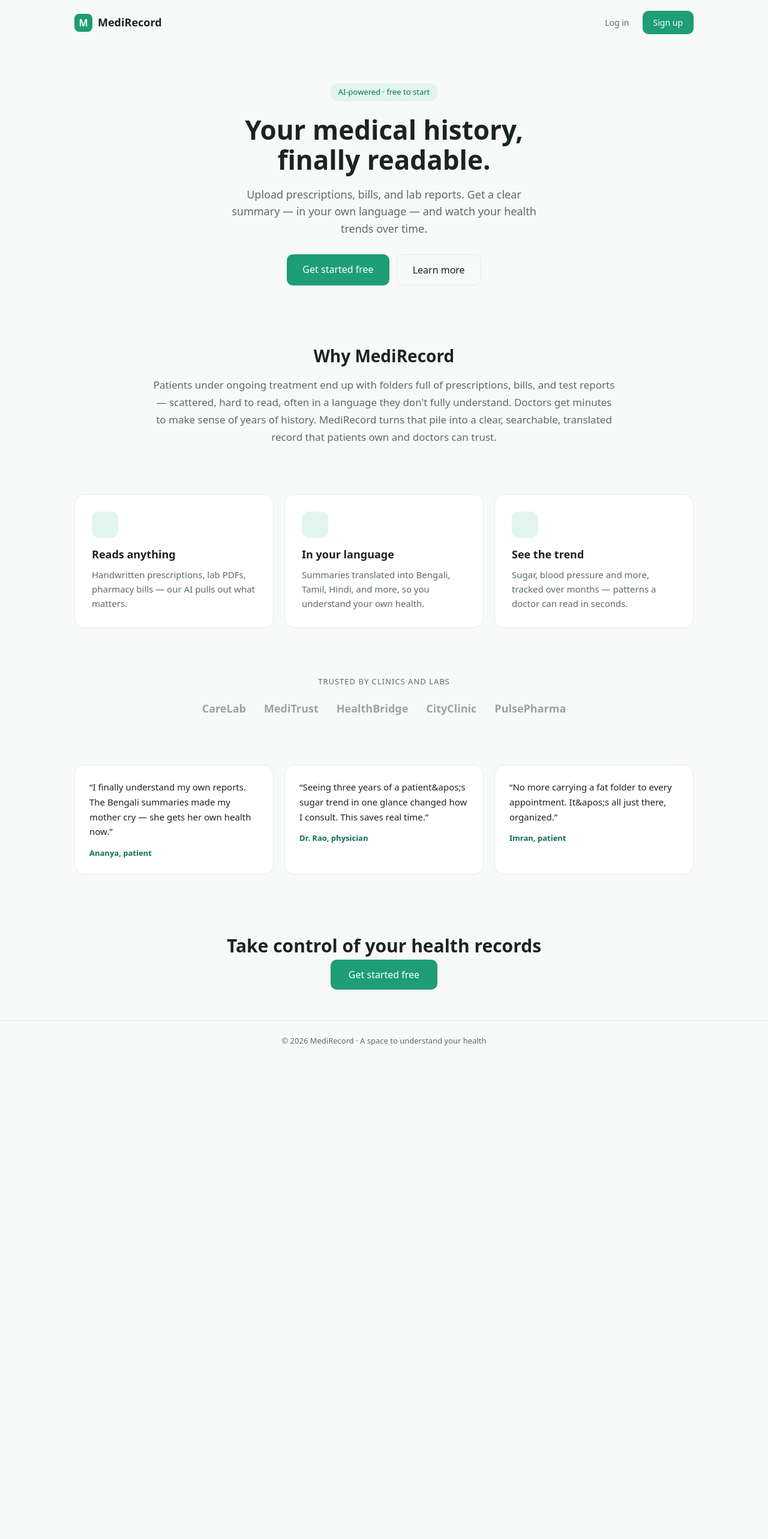
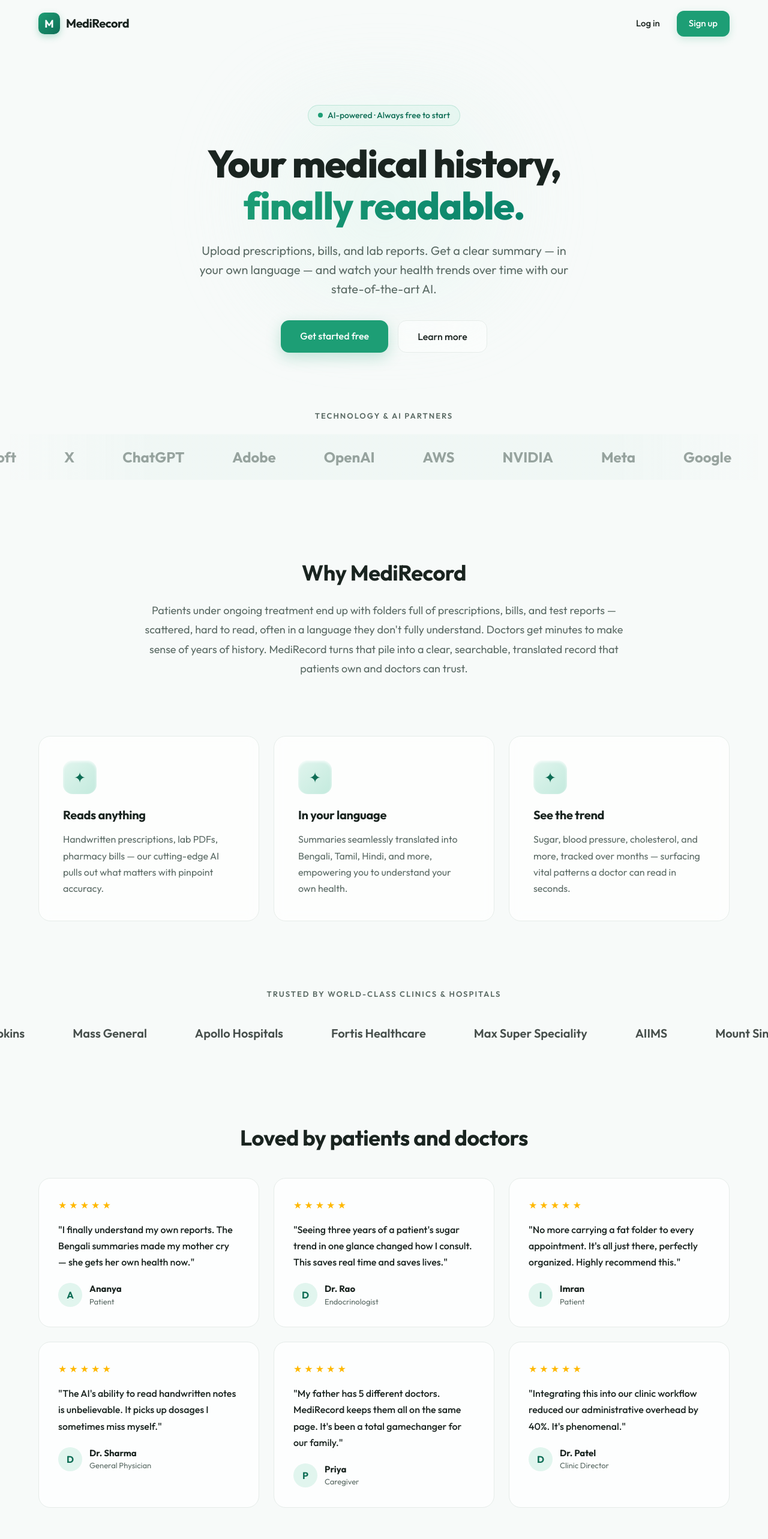
Before and after one commit to wasimat404/medirecord, a Next.js app: page / in a window 1280 px wide. Shown: the top 2566 px of the page at 60% size. Before the commit the page ends 1769 px from the top, so only its background shows below. Built offline with nearby package versions, Linux system fonts and the light colour scheme.

Commit message:
fixed landing page

```diff
--- a/src/app/globals.css
+++ b/src/app/globals.css
@@ -62,3 +62,27 @@ body {
 .field:focus { border-color: var(--teal); }
 
 .label { font-size: 13px; color: var(--ink-soft); display: block; margin-bottom: 5px; }
+
+@keyframes marquee {
+  0% { transform: translateX(0); }
+  100% { transform: translateX(-50%); }
+}
+
+.marquee-container {
+  overflow: hidden;
+  white-space: nowrap;
+  width: 100%;
+  position: relative;
+  display: flex;
+}
+
+.marquee-content {
+  display: flex;
+  align-items: center;
+  width: max-content;
+  animation: marquee 20s linear infinite;
+}
+
+.marquee-container:hover .marquee-content {
+  animation-play-state: paused;
+}
--- a/src/app/page.tsx
+++ b/src/app/page.tsx
@@ -2,92 +2,135 @@ import Link from "next/link";
 
 export default function Landing() {
   return (
-    <main style={{ fontFamily: "ui-sans-serif, system-ui, sans-serif", color: "var(--ink)" }}>
+    <main style={{ fontFamily: "var(--font-outfit), ui-sans-serif, system-ui, sans-serif", color: "var(--ink)", overflowX: "hidden" }}>
       {/* Nav */}
-      <nav style={{ display: "flex", justifyContent: "space-between", alignItems: "center", maxWidth: 1080, margin: "0 auto", padding: "18px 24px" }}>
-        <div style={{ display: "flex", alignItems: "center", gap: 9 }}>
-          <span style={{ width: 30, height: 30, borderRadius: 8, background: "var(--teal)", display: "flex", alignItems: "center", justifyContent: "center", color: "#fff", fontWeight: 700 }}>M</span>
-          <span style={{ fontWeight: 600, fontSize: 18 }}>MediRecord</span>
+      <nav style={{ display: "flex", justifyContent: "space-between", alignItems: "center", maxWidth: 1200, margin: "0 auto", padding: "18px 24px", position: "relative", zIndex: 10 }}>
+        <div style={{ display: "flex", alignItems: "center", gap: 10 }}>
+          <div style={{ width: 36, height: 36, borderRadius: 10, background: "linear-gradient(135deg, var(--teal), var(--teal-dark))", display: "flex", alignItems: "center", justifyContent: "center", color: "#fff", fontWeight: 700, fontSize: 18, boxShadow: "0 4px 12px rgba(29, 158, 117, 0.3)" }}>M</div>
+          <span style={{ fontWeight: 700, fontSize: 20, letterSpacing: "-0.5px" }}>MediRecord</span>
         </div>
-        <div style={{ display: "flex", gap: 10, alignItems: "center" }}>
-          <Link href="/login" style={{ color: "var(--ink-soft)", textDecoration: "none", fontSize: 14, padding: "8px 12px" }}>Log in</Link>
-          <Link href="/signup" className="btn" style={{ textDecoration: "none", padding: "9px 18px", fontSize: 14 }}>Sign up</Link>
+        <div style={{ display: "flex", gap: 16, alignItems: "center" }}>
+          <Link href="/login" style={{ color: "var(--ink)", fontWeight: 500, textDecoration: "none", fontSize: 15, padding: "8px 12px", transition: "color 0.2s" }}>Log in</Link>
+          <Link href="/signup" className="btn" style={{ textDecoration: "none", padding: "10px 20px", fontSize: 15, borderRadius: 12, boxShadow: "0 4px 14px rgba(29, 158, 117, 0.2)" }}>Sign up</Link>
         </div>
       </nav>
 
       {/* Hero */}
-      <section className="fade-up" style={{ textAlign: "center", maxWidth: 760, margin: "0 auto", padding: "4rem 24px 3rem" }}>
-        <div style={{ display: "inline-flex", alignItems: "center", gap: 6, background: "var(--teal-tint)", color: "var(--teal-dark)", padding: "5px 14px", borderRadius: 999, fontSize: 13, marginBottom: 22 }}>
-          AI-powered · free to start
+      <section className="fade-up" style={{ textAlign: "center", maxWidth: 860, margin: "0 auto", padding: "6rem 24px 4rem", position: "relative" }}>
+        <div style={{ position: "absolute", top: "10%", left: "50%", transform: "translateX(-50%)", width: "80%", height: "400px", background: "radial-gradient(circle, var(--teal-tint) 0%, transparent 70%)", zIndex: -1, opacity: 0.6, filter: "blur(60px)" }} />
+        <div style={{ display: "inline-flex", alignItems: "center", gap: 8, background: "rgba(225, 245, 238, 0.7)", border: "1px solid rgba(29, 158, 117, 0.2)", backdropFilter: "blur(10px)", color: "var(--teal-dark)", padding: "6px 16px", borderRadius: 999, fontSize: 14, fontWeight: 500, marginBottom: 28 }}>
+          <span style={{ display: "inline-block", width: 8, height: 8, borderRadius: "50%", background: "var(--teal)" }}></span>
+          AI-powered · Always free to start
         </div>
-        <h1 style={{ fontSize: 44, fontWeight: 600, lineHeight: 1.15, margin: "0 0 18px" }}>
-          Your medical history,<br />finally readable.
+        <h1 style={{ fontSize: "clamp(40px, 6vw, 64px)", fontWeight: 800, lineHeight: 1.1, margin: "0 0 24px", letterSpacing: "-1.5px" }}>
+          Your medical history,<br />
+          <span style={{ background: "linear-gradient(135deg, var(--teal), #0A826B)", WebkitBackgroundClip: "text", WebkitTextFillColor: "transparent" }}>finally readable.</span>
         </h1>
-        <p style={{ fontSize: 18, color: "var(--ink-soft)", lineHeight: 1.6, maxWidth: 540, margin: "0 auto 28px" }}>
-          Upload prescriptions, bills, and lab reports. Get a clear summary — in your own language — and watch your health trends over time.
+        <p style={{ fontSize: "clamp(16px, 2vw, 20px)", color: "var(--ink-soft)", lineHeight: 1.6, maxWidth: 640, margin: "0 auto 36px" }}>
+          Upload prescriptions, bills, and lab reports. Get a clear summary — in your own language — and watch your health trends over time with our state-of-the-art AI.
         </p>
-        <div style={{ display: "flex", gap: 12, justifyContent: "center", flexWrap: "wrap" }}>
-          <Link href="/signup" className="btn" style={{ textDecoration: "none", fontSize: 16, padding: "13px 26px" }}>Get started free</Link>
-          <a href="#about" style={{ textDecoration: "none", color: "var(--ink)", border: "1px solid var(--line)", borderRadius: 10, padding: "13px 26px", fontSize: 16 }}>Learn more</a>
+        <div style={{ display: "flex", gap: 16, justifyContent: "center", flexWrap: "wrap" }}>
+          <Link href="/signup" className="btn" style={{ textDecoration: "none", fontSize: 16, padding: "14px 32px", borderRadius: 14, boxShadow: "0 8px 24px rgba(29, 158, 117, 0.25)" }}>Get started free</Link>
+          <a href="#about" style={{ textDecoration: "none", color: "var(--ink)", background: "rgba(255, 255, 255, 0.5)", backdropFilter: "blur(10px)", border: "1px solid var(--line)", borderRadius: 14, padding: "14px 32px", fontSize: 16, fontWeight: 500, transition: "background 0.2s" }} onMouseOver={(e) => e.currentTarget.style.background = "var(--surface)"} onMouseOut={(e) => e.currentTarget.style.background = "rgba(255, 255, 255, 0.5)"}>Learn more</a>
+        </div>
+      </section>
+
+      {/* Partners Marquee */}
+      <section style={{ margin: "2rem 0 4rem", overflow: "hidden" }}>
+        <p style={{ textAlign: "center", fontSize: 13, color: "var(--ink-soft)", textTransform: "uppercase", letterSpacing: 2, fontWeight: 600, marginBottom: 20 }}>Technology & AI Partners</p>
+        <div className="marquee-container" style={{ padding: "20px 0", background: "linear-gradient(to right, transparent, rgba(29, 158, 117, 0.03) 20%, rgba(29, 158, 117, 0.03) 80%, transparent)" }}>
+          <div className="marquee-content" style={{ animationDuration: "30s" }}>
+            {["Google", "Microsoft", "X", "ChatGPT", "Adobe", "OpenAI", "AWS", "NVIDIA", "Meta", "Google", "Microsoft", "X", "ChatGPT", "Adobe", "OpenAI", "AWS", "NVIDIA", "Meta"].map((partner, i) => (
+              <span key={`${partner}-${i}`} style={{ fontSize: 24, fontWeight: 700, color: "var(--ink-soft)", opacity: 0.6, margin: "0 40px" }}>{partner}</span>
+            ))}
+          </div>
         </div>
       </section>
 
       {/* About */}
-      <section id="about" style={{ maxWidth: 820, margin: "0 auto", padding: "3rem 24px", textAlign: "center" }}>
-        <h2 style={{ fontSize: 28, fontWeight: 600, marginBottom: 14 }}>Why MediRecord</h2>
-        <p style={{ fontSize: 17, color: "var(--ink-soft)", lineHeight: 1.7 }}>
+      <section id="about" style={{ maxWidth: 880, margin: "0 auto", padding: "4rem 24px", textAlign: "center" }}>
+        <h2 style={{ fontSize: "clamp(28px, 4vw, 36px)", fontWeight: 700, marginBottom: 20, letterSpacing: "-0.5px" }}>Why MediRecord</h2>
+        <p style={{ fontSize: 18, color: "var(--ink-soft)", lineHeight: 1.8 }}>
           Patients under ongoing treatment end up with folders full of prescriptions, bills, and test reports — scattered, hard to read, often in a language they don&apos;t fully understand. Doctors get minutes to make sense of years of history. MediRecord turns that pile into a clear, searchable, translated record that patients own and doctors can trust.
         </p>
       </section>
 
       {/* Features */}
-      <section style={{ maxWidth: 1080, margin: "0 auto", padding: "2rem 24px 3rem", display: "grid", gridTemplateColumns: "repeat(auto-fit, minmax(240px, 1fr))", gap: 18 }}>
+      <section style={{ maxWidth: 1200, margin: "0 auto", padding: "2rem 24px 5rem", display: "grid", gridTemplateColumns: "repeat(auto-fit, minmax(300px, 1fr))", gap: 24 }}>
         {[
-          { t: "Reads anything", d: "Handwritten prescriptions, lab PDFs, pharmacy bills — our AI pulls out what matters." },
-          { t: "In your language", d: "Summaries translated into Bengali, Tamil, Hindi, and more, so you understand your own health." },
-          { t: "See the trend", d: "Sugar, blood pressure and more, tracked over months — patterns a doctor can read in seconds." },
+          { t: "Reads anything", d: "Handwritten prescriptions, lab PDFs, pharmacy bills — our cutting-edge AI pulls out what matters with pinpoint accuracy." },
+          { t: "In your language", d: "Summaries seamlessly translated into Bengali, Tamil, Hindi, and more, empowering you to understand your own health." },
+          { t: "See the trend", d: "Sugar, blood pressure, cholesterol, and more, tracked over months — surfacing vital patterns a doctor can read in seconds." },
         ].map((f) => (
-          <div key={f.t} className="card card-hover" style={{ padding: "1.75rem" }}>
-            <div style={{ width: 44, height: 44, borderRadius: 12, background: "var(--teal-tint)", marginBottom: 14 }} />
-            <h3 style={{ fontSize: 18, fontWeight: 600, marginBottom: 8 }}>{f.t}</h3>
-            <p style={{ color: "var(--ink-soft)", lineHeight: 1.6, fontSize: 15 }}>{f.d}</p>
+          <div key={f.t} className="card card-hover" style={{ padding: "2.5rem", borderRadius: 20, background: "rgba(255, 255, 255, 0.7)", backdropFilter: "blur(10px)" }}>
+            <div style={{ width: 56, height: 56, borderRadius: 16, background: "linear-gradient(135deg, var(--teal-tint), #c3eadd)", marginBottom: 20, display: "flex", alignItems: "center", justifyContent: "center", boxShadow: "inset 0 2px 4px rgba(255,255,255,0.8)" }}>
+              <span style={{ color: "var(--teal-dark)", fontSize: 24 }}>✦</span>
+            </div>
+            <h3 style={{ fontSize: 20, fontWeight: 700, marginBottom: 12, letterSpacing: "-0.3px" }}>{f.t}</h3>
+            <p style={{ color: "var(--ink-soft)", lineHeight: 1.7, fontSize: 16 }}>{f.d}</p>
           </div>
         ))}
       </section>
 
-      {/* Partners (mock) */}
-      <section style={{ maxWidth: 1080, margin: "0 auto", padding: "2rem 24px", textAlign: "center" }}>
-        <p style={{ fontSize: 13, color: "var(--ink-soft)", textTransform: "uppercase", letterSpacing: 1, marginBottom: 22 }}>Trusted by clinics and labs</p>
-        <div style={{ display: "flex", gap: 30, justifyContent: "center", flexWrap: "wrap", opacity: 0.6 }}>
-          {["CareLab", "MediTrust", "HealthBridge", "CityClinic", "PulsePharma"].map((p) => (
-            <span key={p} style={{ fontSize: 18, fontWeight: 600, color: "var(--ink-soft)" }}>{p}</span>
+      {/* Hospitals Marquee */}
+      <section style={{ margin: "2rem 0 5rem", overflow: "hidden" }}>
+        <p style={{ textAlign: "center", fontSize: 13, color: "var(--ink-soft)", textTransform: "uppercase", letterSpacing: 2, fontWeight: 600, marginBottom: 20 }}>Trusted by world-class clinics & hospitals</p>
+        <div className="marquee-container" style={{ padding: "20px 0" }}>
+          <div className="marquee-content" style={{ animationDuration: "40s", animationDirection: "reverse" }}>
+            {["Apollo Hospitals", "Fortis Healthcare", "Max Super Speciality", "AIIMS", "Mount Sinai", "Mayo Clinic", "Cleveland Clinic", "Johns Hopkins", "Mass General", "Apollo Hospitals", "Fortis Healthcare", "Max Super Speciality", "AIIMS", "Mount Sinai", "Mayo Clinic", "Cleveland Clinic", "Johns Hopkins", "Mass General"].map((hospital, i) => (
+              <span key={`${hospital}-${i}`} style={{ fontSize: 20, fontWeight: 600, color: "var(--ink)", opacity: 0.8, margin: "0 40px" }}>{hospital}</span>
+            ))}
+          </div>
+        </div>
+      </section>
+
+      {/* Testimonials */}
+      <section style={{ maxWidth: 1200, margin: "0 auto", padding: "2rem 24px 6rem" }}>
+        <h2 style={{ textAlign: "center", fontSize: "clamp(28px, 4vw, 36px)", fontWeight: 700, marginBottom: 40, letterSpacing: "-0.5px" }}>Loved by patients and doctors</h2>
+        <div style={{ display: "grid", gridTemplateColumns: "repeat(auto-fit, minmax(320px, 1fr))", gap: 24 }}>
+          {[
+            { q: "I finally understand my own reports. The Bengali summaries made my mother cry — she gets her own health now.", n: "Ananya", r: "Patient" },
+            { q: "Seeing three years of a patient's sugar trend in one glance changed how I consult. This saves real time and saves lives.", n: "Dr. Rao", r: "Endocrinologist" },
+            { q: "No more carrying a fat folder to every appointment. It's all just there, perfectly organized. Highly recommend this.", n: "Imran", r: "Patient" },
+            { q: "The AI's ability to read handwritten notes is unbelievable. It picks up dosages I sometimes miss myself.", n: "Dr. Sharma", r: "General Physician" },
+            { q: "My father has 5 different doctors. MediRecord keeps them all on the same page. It's been a total gamechanger for our family.", n: "Priya", r: "Caregiver" },
+            { q: "Integrating this into our clinic workflow reduced our administrative overhead by 40%. It's phenomenal.", n: "Dr. Patel", r: "Clinic Director" },
+          ].map((t, i) => (
+            <div key={i} className="card card-hover" style={{ padding: "2rem", borderRadius: 20, background: "rgba(255, 255, 255, 0.8)" }}>
+              <div style={{ display: "flex", gap: 4, color: "#FFB800", marginBottom: 16 }}>
+                {"★★★★★".split("").map((star, i) => <span key={i}>{star}</span>)}
+              </div>
+              <p style={{ fontSize: 16, lineHeight: 1.7, marginBottom: 20, color: "var(--ink)", fontWeight: 500 }}>&quot;{t.q}&quot;</p>
+              <div style={{ display: "flex", alignItems: "center", gap: 12 }}>
+                <div style={{ width: 40, height: 40, borderRadius: "50%", background: "var(--teal-tint)", display: "flex", alignItems: "center", justifyContent: "center", fontWeight: 700, color: "var(--teal-dark)" }}>{t.n.charAt(0)}</div>
+                <div>
+                  <p style={{ fontSize: 15, fontWeight: 700, margin: 0 }}>{t.n}</p>
+                  <p style={{ fontSize: 13, color: "var(--ink-soft)", margin: 0 }}>{t.r}</p>
+                </div>
+              </div>
+            </div>
           ))}
         </div>
       </section>
 
-      {/* Testimonials (mock) */}
-      <section style={{ maxWidth: 1080, margin: "0 auto", padding: "3rem 24px", display: "grid", gridTemplateColumns: "repeat(auto-fit, minmax(280px, 1fr))", gap: 18 }}>
-        {[
-          { q: "I finally understand my own reports. The Bengali summaries made my mother cry — she gets her own health now.", n: "Ananya, patient" },
-          { q: "Seeing three years of a patient&apos;s sugar trend in one glance changed how I consult. This saves real time.", n: "Dr. Rao, physician" },
-          { q: "No more carrying a fat folder to every appointment. It&apos;s all just there, organized.", n: "Imran, patient" },
-        ].map((t) => (
-          <div key={t.n} className="card" style={{ padding: "1.5rem" }}>
-            <p style={{ fontSize: 15, lineHeight: 1.65, marginBottom: 14 }}>“{t.q}”</p>
-            <p style={{ fontSize: 13, color: "var(--teal-dark)", fontWeight: 600 }}>{t.n}</p>
-          </div>
-        ))}
-      </section>
-
       {/* CTA */}
-      <section style={{ textAlign: "center", padding: "3rem 24px 4rem" }}>
-        <h2 style={{ fontSize: 30, fontWeight: 600, marginBottom: 14 }}>Take control of your health records</h2>
-        <Link href="/signup" className="btn" style={{ textDecoration: "none", fontSize: 16, padding: "14px 30px" }}>Get started free</Link>
+      <section style={{ textAlign: "center", padding: "5rem 24px", background: "linear-gradient(to bottom, transparent, var(--teal-tint))", borderTop: "1px solid var(--line)" }}>
+        <h2 style={{ fontSize: "clamp(32px, 5vw, 42px)", fontWeight: 800, marginBottom: 20, letterSpacing: "-1px" }}>Take control of your health records</h2>
+        <p style={{ fontSize: 18, color: "var(--ink-soft)", marginBottom: 32, maxWidth: 500, margin: "0 auto 32px" }}>Join thousands of patients and doctors experiencing the future of medical records.</p>
+        <Link href="/signup" className="btn" style={{ textDecoration: "none", fontSize: 18, padding: "16px 40px", borderRadius: 14, boxShadow: "0 10px 30px rgba(29, 158, 117, 0.3)" }}>Get started for free</Link>
       </section>
 
       {/* Footer */}
-      <footer style={{ borderTop: "1px solid var(--line)", padding: "24px", textAlign: "center", color: "var(--ink-soft)", fontSize: 13 }}>
-        © 2026 MediRecord · A space to understand your health
+      <footer style={{ background: "var(--surface)", padding: "40px 24px", borderTop: "1px solid var(--line)" }}>
+        <div style={{ maxWidth: 1200, margin: "0 auto", display: "flex", justifyContent: "space-between", alignItems: "center", flexWrap: "wrap", gap: 20 }}>
+          <div style={{ display: "flex", alignItems: "center", gap: 8 }}>
+             <div style={{ width: 24, height: 24, borderRadius: 6, background: "var(--teal)", display: "flex", alignItems: "center", justifyContent: "center", color: "#fff", fontWeight: 700, fontSize: 12 }}>M</div>
+             <span style={{ fontWeight: 700, fontSize: 16 }}>MediRecord</span>
+          </div>
+          <div style={{ color: "var(--ink-soft)", fontSize: 14 }}>
+            © 2026 MediRecord. All rights reserved.
+          </div>
+        </div>
       </footer>
     </main>
   );
```
